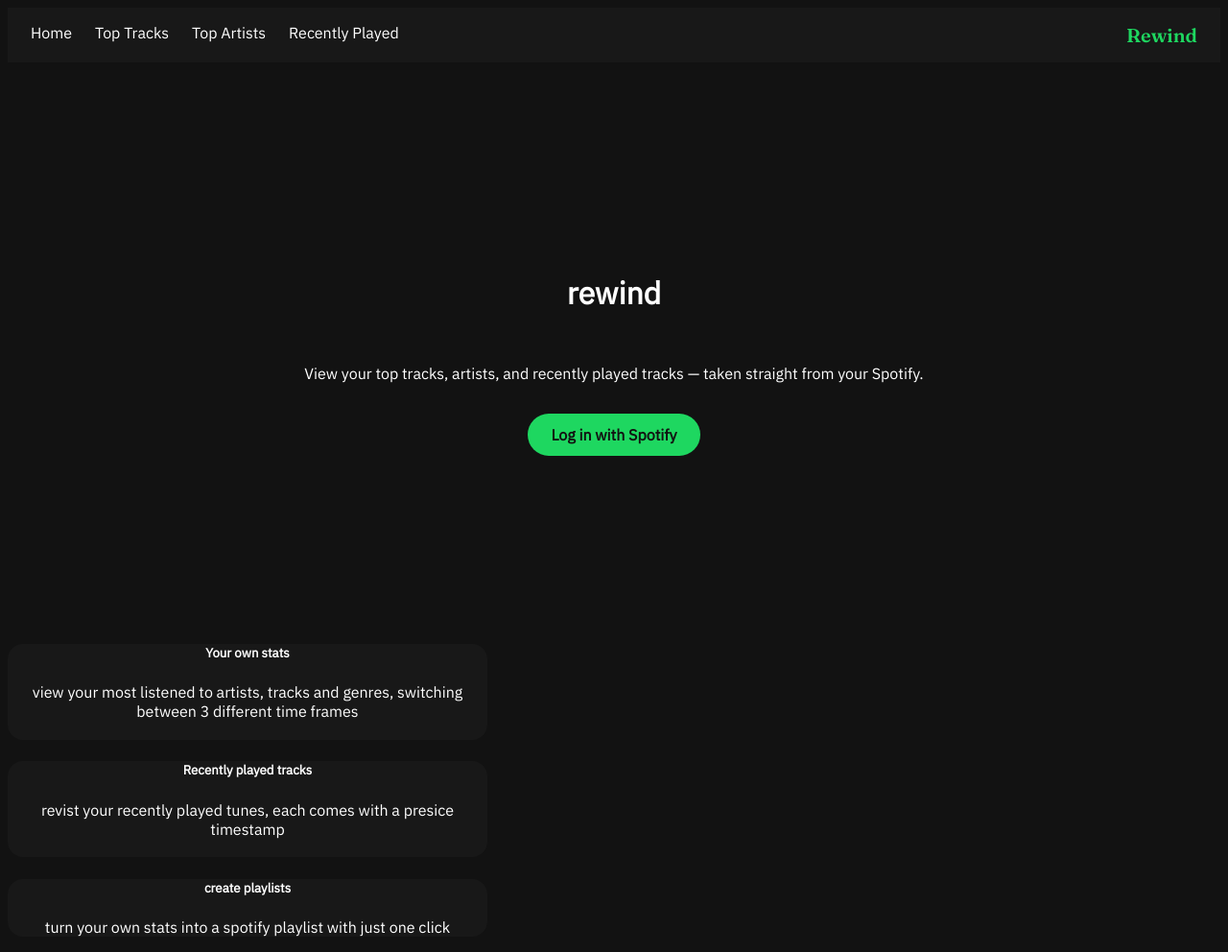
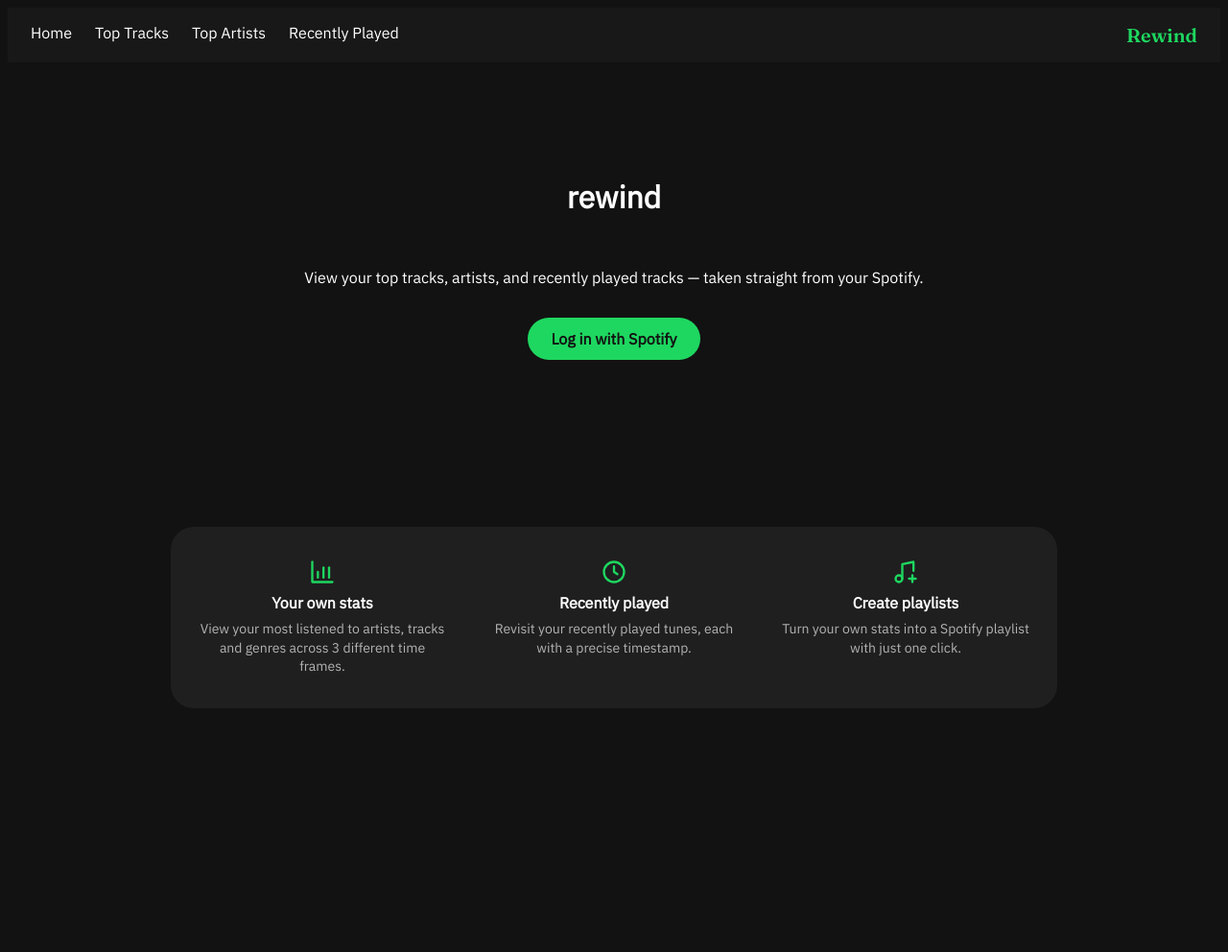
Before and after one commit to freddo-frog/Spotify-Stats-App, a Flask app: page / in a window 1280 px wide. Shown: the whole page at 96% size. After the commit the page ends 738 px from the top, so only its background shows below. Run offline with Flask 3, Linux system fonts and the light colour scheme.

Commit message:
restyle landing feature cards as icon panel
Co-Authored-By: Claude Opus 5.5 <noreply@anthropic.com>

```diff
--- a/static/style.css
+++ b/static/style.css
@@ -66,6 +66,7 @@ nav a {
     align-items: center;
     justify-content: center;
     text-align: center;
+    margin-top: -100px;
     gap: 16px;
     min-height: 70vh;
 }
@@ -106,28 +107,51 @@ nav a {
     margin: 0 auto;
 }
 
-#charts {
-    background: #181818;
-    text-align: center;
-    width: 500px;
-    height: 100px;
-    border-radius: 16px;
-    margin: 10 auto;
+/* Landing page feature cards: a dark rounded panel, three equal items */
+.features {
+    display: flex;
+    gap: 12px;
+    max-width: 900px;
+    margin: 0 auto 48px;
+    padding: 12px;
+    background: #1f1f1f;
+    border-radius: 24px;
 }
 
-#recents {
-    background: #181818;
+.feature {
+    flex: 1;
+    display: flex;
+    flex-direction: column;
+    align-items: center;
+    gap: 8px;
+    padding: 20px 16px;
     text-align: center;
-    width: 500px;
-    height: 100px;
-    border-radius: 16px;
-    margin: 10 auto;
+    color: #b3b3b3;
+    border: 1px solid transparent;
+    border-radius: 18px;
+    transition: background 0.2s, color 0.2s, border-color 0.2s;
 }
 
-#playlists {
-    background: #181818;
-    text-align: center;
-    width: 500px;
-    border-radius: 16px;
-    margin: 10 auto;
+.feature:hover {
+    background: #2a2a2a;
+    border-color: #1ED76066;
+    color: #FFFFFF;
 }
+
+.feature svg {
+    width: 28px;
+    height: 28px;
+    color: #1ED760;
+}
+
+.feature h3 {
+    margin: 0;
+    font-size: 1rem;
+    color: #FFFFFF;
+}
+
+.feature p {
+    margin: 0;
+    font-size: 0.875rem;
+    line-height: 1.4;
+}
--- a/templates/index.html
+++ b/templates/index.html
@@ -6,18 +6,32 @@
     <a href="/login">Log in with Spotify</a>
 </div>
 
-<div id="charts">
-    <h5>Your own stats</h5>
-    <p>view your most listened to artists, tracks and genres, switching between 3 different time frames</p>
-</div>
+<div class="features">
+    <div class="feature">
+        <!-- bar chart icon -->
+        <svg viewBox="0 0 24 24" fill="none" stroke="currentColor" stroke-width="2" stroke-linecap="round" stroke-linejoin="round">
+            <path d="M3 3v18h18" /><path d="M8 17v-5" /><path d="M13 17V8" /><path d="M18 17v-9" />
+        </svg>
+        <h3>Your own stats</h3>
+        <p>View your most listened to artists, tracks and genres across 3 different time frames.</p>
+    </div>
 
-<div id="recents">
-    <h5> Recently played tracks</h5>
-    <p>revist your recently played tunes, each comes with a presice timestamp</p>
-</div>
+    <div class="feature">
+        <!-- clock icon -->
+        <svg viewBox="0 0 24 24" fill="none" stroke="currentColor" stroke-width="2" stroke-linecap="round" stroke-linejoin="round">
+            <circle cx="12" cy="12" r="9" /><path d="M12 7v5l3 2" />
+        </svg>
+        <h3>Recently played</h3>
+        <p>Revisit your recently played tunes, each with a precise timestamp.</p>
+    </div>
 
-<div id="playlists">
-    <h5> create playlists</h5>
-    <p>turn your own stats into a spotify playlist with just one click</p>
+    <div class="feature">
+        <!-- music note + plus icon -->
+        <svg viewBox="0 0 24 24" fill="none" stroke="currentColor" stroke-width="2" stroke-linecap="round" stroke-linejoin="round">
+            <path d="M9 18V5l10-2v8" /><circle cx="6" cy="18" r="3" /><path d="M18 15v6" /><path d="M15 18h6" />
+        </svg>
+        <h3>Create playlists</h3>
+        <p>Turn your own stats into a Spotify playlist with just one click.</p>
+    </div>
 </div>
 {% endblock%}
```
